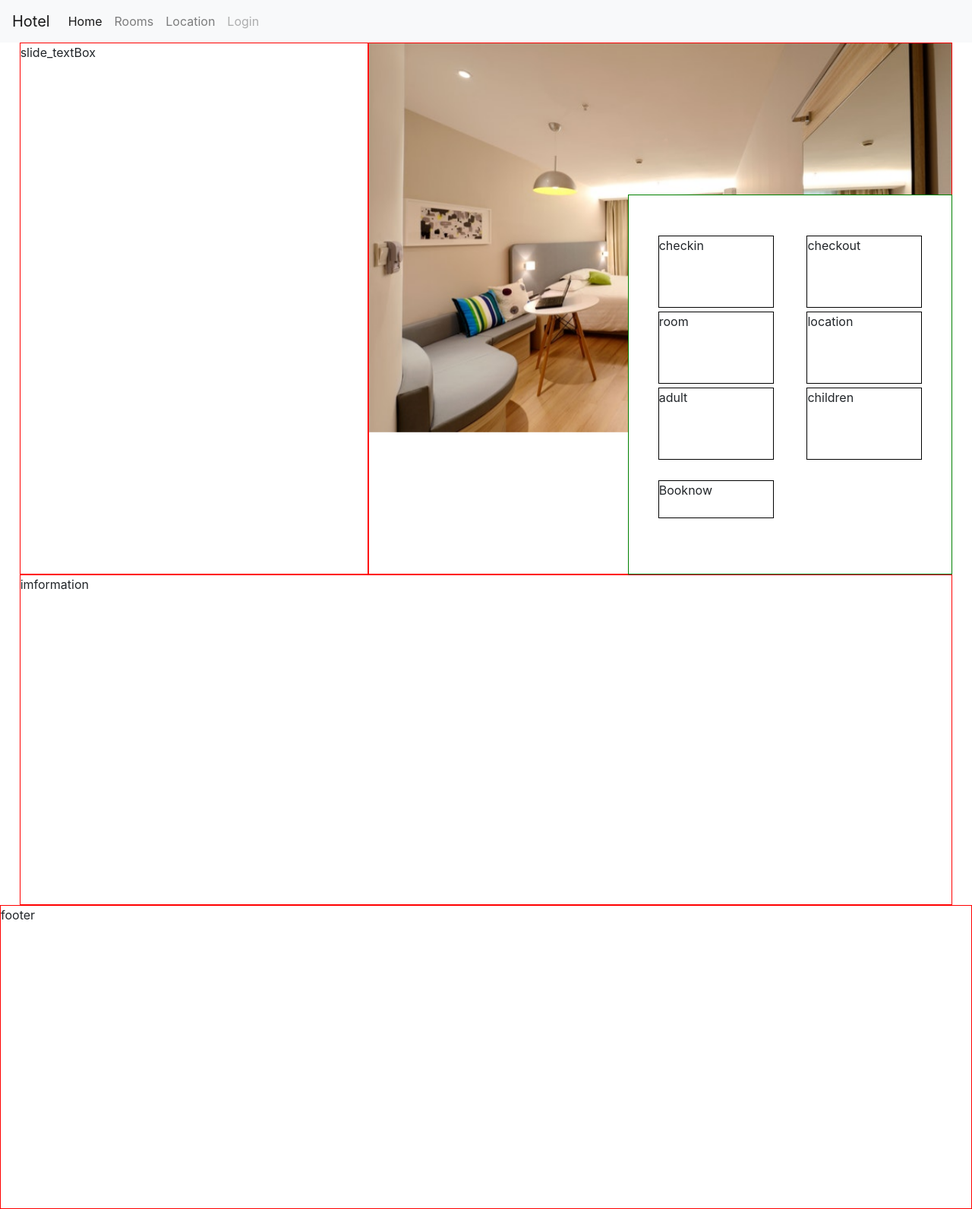
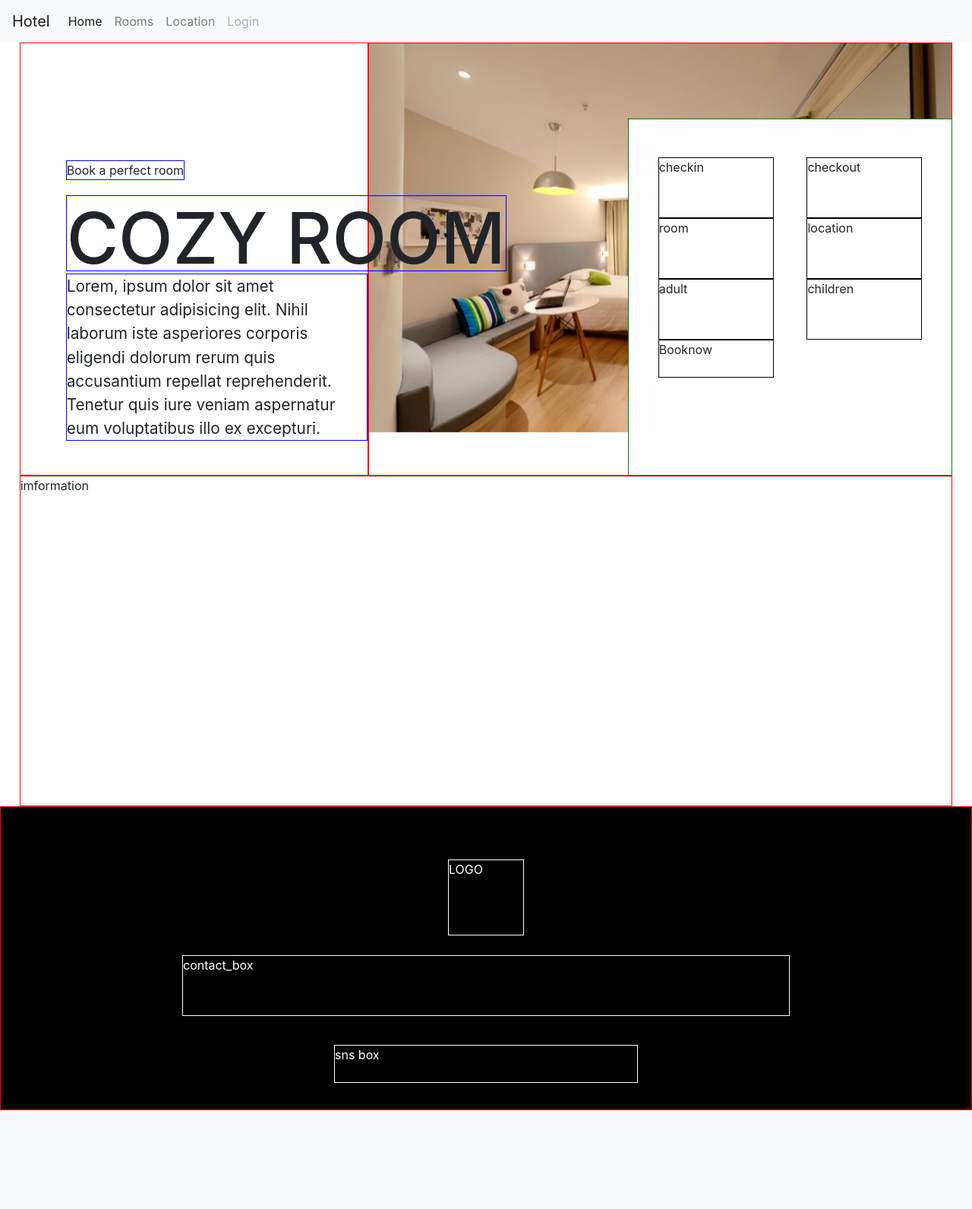
Before and after one commit to Beans9605/hotel_reservation, a Django app: page / in a window 1280 px wide. Shown: the whole page at 76% size. After the commit the page ends 1461 px from the top, so only its background shows below. Run offline with Django 3.2, Linux system fonts and the light colour scheme; some libraries are stand-ins or nearby versions.

Commit message:
make textBox,imgBOx

```diff
--- a/hotel_reservation/main/static/css/home.css
+++ b/hotel_reservation/main/static/css/home.css
@@ -1,3 +1,6 @@
+* {
+    margin: 0px;
+}
 html,body {
 
 }
@@ -7,7 +10,7 @@ html,body {
     height: 100%;
     display: grid;
     grid-template-columns: 30fr 537fr 400fr 500fr 30fr;
-    grid-template-rows: 56px 200px 500px 435px 400px;
+    grid-template-rows: 56px 100px 470px 435px 400px;
 }
 .home_nav_bar {
     grid-column: 1 / -1 ;
@@ -17,14 +20,42 @@ html,body {
     border: 1px solid red;
     grid-column: 2 / 3 ;
     grid-row: 2 / 4;
+    position: relative;
+    overflow: visible;
+}
+.top_comment {
+    border: 1px solid blue;
+    position: absolute;
+    left: 60px;
+    top: 154px;
+
+}
+.main_comment {
+    border: 1px solid blue;
+    position: absolute;
+    max-height: 100px;
+    left: 60px;
+    top: 200px;
+    font-size: 583%;
+    z-index: 2;
+    white-space: nowrap;
+}
+.textBox {
+    border: 1px solid blue;
+    position: absolute;
+    left: 60px;
+    top: 303px;
+    z-index: 2;
+    font-size: 130%;
 }
 .img_box {
     border: 1px solid red;
     grid-column: 3 / 5 ;
     grid-row: 2 / 4;
-    overflow: hidden;
+    overflow: visible;
+}
 
-}
+
 .date_checkBox {
     border: 1px solid green;
     grid-column: 4  ;
@@ -33,15 +64,15 @@ html,body {
     z-index: 1;
     display: grid;
     grid-template-columns: 20fr 230fr 230fr 20fr;
-    grid-template-rows: 50px 100px 100px 100px 100px 50px;
+    grid-template-rows: 50px 80px 80px 80px 50px 50px;
     align-items: center;
     justify-items: center;
 }
 .date_box {
     max-width: 152px;
     min-width: 152px;
-    max-height: 95px;
-    min-height: 95px;
+    max-height: 80px;
+    min-height: 80px;
     border: 1px solid black;
     text-align: left;
 
@@ -88,5 +119,37 @@ html,body {
     border: 1px solid red;
     grid-column: 1 / -1 ;
     grid-row: 5;
+    background-color: black;
+    color: white;
+    position: relative;
 
 }
+.footer_logo {
+    position: absolute;
+    border: 1px solid white;
+    width: 100px;
+    height: 100px;
+    top: 30%;
+    left: 50%;
+    transform: translate(-50%, -50%);
+}
+.contact_box {
+    display: flex;
+    flex-grow: 1;
+    position: absolute;
+    border: 1px solid white;
+    width: 800px;
+    height: 80px;
+    top: 59%;
+    left: 50%;
+    transform: translate(-50%, -50%);
+}
+.sns_box {
+    position: absolute;
+    border: 1px solid white;
+    width: 400px;
+    height: 50px;
+    top: 85%;
+    left: 50%;
+    transform: translate(-50%, -50%);
+}
--- a/hotel_reservation/main/templates/main/home.html
+++ b/hotel_reservation/main/templates/main/home.html
@@ -32,7 +32,16 @@
                 </nav>
             </div>
             <div class="slide_textBox">
-                slide_textBox
+                <div class="top_comment">
+                    Book a perfect room
+                </div>
+                <h1 class="main_comment">
+                    COZY ROOM
+                </h1>
+                <div class="textBox">
+                   Lorem, ipsum dolor sit amet consectetur adipisicing elit. Nihil laborum iste asperiores corporis eligendi dolorum rerum quis accusantium repellat reprehenderit. Tenetur quis iure veniam aspernatur eum voluptatibus illo ex excepturi.
+                </div>
+
             </div>
             <div class="img_box">
                 <div id="carouselExampleSlidesOnly" class="carousel_slide" data-ride="carousel">
@@ -77,7 +86,15 @@
                 imformation
             </div>
             <div class="footer">
-                footer
+                <div class="footer_logo">
+                    LOGO
+                </div>
+                <div class="contact_box">
+                    contact_box
+                </div>
+                <div class="sns_box">
+                    sns box
+                </div>
             </div>
         </div>
             <!-- Optional JavaScript -->
```
